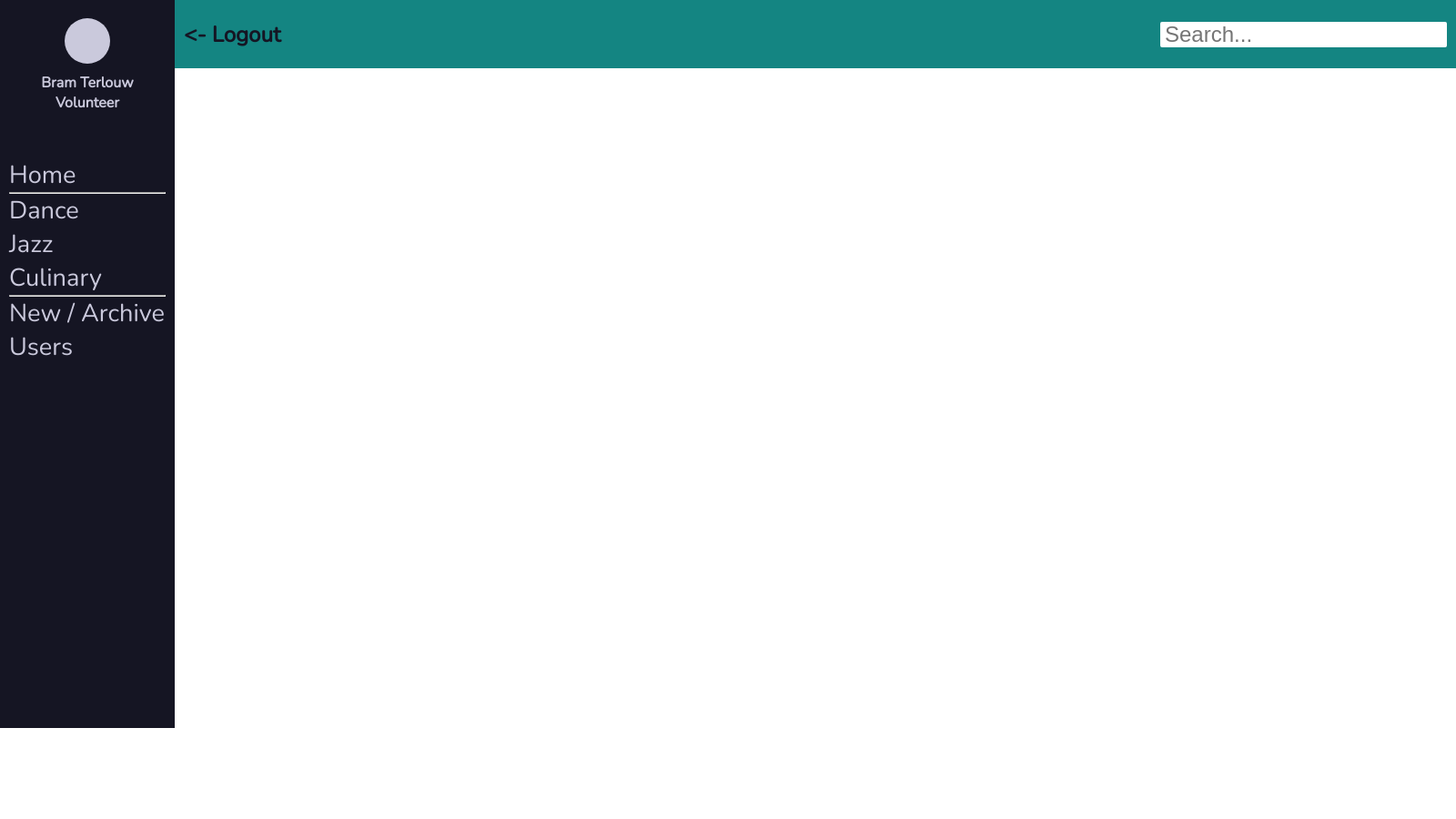
After one commit to BramTerlouw/Project-Haarlem-Festival-2, a PHP site: page /cms in a window 1600 px wide. The commit adds this page. Shown: the whole page at 91% size. Run offline with PHP 8.4, Linux system fonts and the light colour scheme.

Commit message:
added cms dashboard header

```diff
--- /dev/null
+++ b/app/controllers/cmscontroller.php
@@ -0,0 +1,9 @@
+<?php
+require __DIR__ . '/controller.php';
+
+class CmsController extends Controller {
+    public function index() {
+        require __DIR__ . '/../views/cms/index.php';
+    }
+}
+?>
--- a/app/public/css/style.css
+++ b/app/public/css/style.css
@@ -1,9 +1,107 @@
-body {
+* {
     margin: 0px;
     padding: 0px;
     box-sizing: border-box;
 }
 
-.test {
-    color: blue;
+body {
+    overflow: hidden;
 }
+
+/* ## cms nav-bar ## */
+.cms-container {
+    display: flex;
+    min-width: 1600px;
+    max-width: 2560px;
+    margin: 0 auto;
+    font-family: 'Nunito', sans-serif;
+}
+
+.nav-cms {
+    min-width: 12%;
+    height: 900px;
+    background-color: #151523;
+    padding: 0 10px 0 10px;
+    height: 100vh;
+}
+
+.user-logo {
+    width: 50px;
+    height: 50px;
+    background-color: #CAC9DC;
+    border-radius: 50%;
+    margin: 20px auto 10px;
+}
+
+.logged-username, .role {
+    color: #CAC9DC;
+    text-align: center;
+    font-weight: bold;
+}
+
+.cms-side-container {
+    width: 88%;
+    height: 900px;
+}
+
+.cms-header {
+    height: 75px;
+    background-color: #148582;
+    display: flex;
+    align-items: center;
+    justify-content: space-between;
+}
+
+.cms-logout-link {
+    text-decoration: none;
+    color: #151523;
+    font-weight: bold;
+    font-size: 1.5rem;
+    margin: 0 0 0 10px;
+}
+
+.header-searchbar {
+    border: none;
+    font-size: 1.5rem;
+    border-radius: 2px;
+    margin: 0 10px 0 0;
+    padding: 0 0 0 5px;
+}
+
+.cms-main {
+    height: 825px;
+    background-color: white;
+}
+
+.cms-nav-ul {
+    list-style-type: none;
+    margin: 50px 0 0 0;
+}
+
+#no-pointer {
+    cursor: default;
+}
+
+.cms-nav-item, .cms-nav-item-dance a, .cms-nav-item-jazz a, .cms-nav-item-culinary a {
+    color: #CAC9DC;
+    text-decoration: none;
+    font-size: 1.7rem;
+}
+
+.cms-dropdown-content {
+    display: none;
+}
+
+.cms-dropdown-content a{
+    display: block;
+    padding-left: 10px;
+    font-size: 1.5rem;
+}
+
+.cms-nav-item-dance:hover .cms-dropdown-content, .cms-nav-item-jazz:hover .cms-dropdown-content, .cms-nav-item-culinary:hover .cms-dropdown-content {
+    display: block;
+}
+
+.cms-nav-item-dance:hover #no-pointer, .cms-nav-item-jazz:hover #no-pointer, .cms-nav-item-culinary:hover #no-pointer {
+    font-weight: bold;
+}
--- a/app/views/Culinary/index.php
+++ b/app/views/Culinary/index.php
@@ -1,5 +1,5 @@
 <?php
 require __DIR__ . '/../components/head.php';
-require __DIR__ . '/../components/nav.php';
+require __DIR__ . '/../components/nav-website.php';
 ?>
 <h1>Culinary</h1>
--- a/app/views/Dance/index.php
+++ b/app/views/Dance/index.php
@@ -1,5 +1,5 @@
 <?php
 require __DIR__ . '/../components/head.php';
-require __DIR__ . '/../components/nav.php';
+require __DIR__ . '/../components/nav-website.php';
 ?>
 <h1>Dance</h1>
--- a/app/views/Jazz/index.php
+++ b/app/views/Jazz/index.php
@@ -1,5 +1,5 @@
 <?php
 require __DIR__ . '/../components/head.php';
-require __DIR__ . '/../components/nav.php';
+require __DIR__ . '/../components/nav-website.php';
 ?>
 <h1>Jazz</h1>
--- /dev/null
+++ b/app/views/cms/index.php
@@ -0,0 +1,4 @@
+<?php
+require __DIR__ . '/../components/head.php';
+require __DIR__ . '/../components/nav-cms.php';
+?>
--- a/app/views/components/head.php
+++ b/app/views/components/head.php
@@ -4,7 +4,10 @@
     <meta charset="UTF-8">
     <meta http-equiv="X-UA-Compatible" content="IE=edge">
     <meta name="viewport" content="width=device-width, initial-scale=1.0">
-    <link rel="stylesheet" href="/css/style.css">
+    <link rel="stylesheet" type="text/css" href="/css/style.css">
+    <link rel="preconnect" href="https://fonts.googleapis.com">
+    <link rel="preconnect" href="https://fonts.gstatic.com" crossorigin>
+    <link href="https://fonts.googleapis.com/css2?family=Nunito:wght@200&display=swap" rel="stylesheet">
     <title>Haarlem Festival</title>
 </head>
 <body>
--- /dev/null
+++ b/app/views/components/nav-cms.php
@@ -0,0 +1,49 @@
+<div class="cms-container">
+    <div class="nav-cms">
+        <div class="user-logo"></div>
+        <p class="logged-username">Bram Terlouw</p>
+        <p class="role">Volunteer</p>
+        <ul class="cms-nav-ul">
+            <li class="cms-nav-item">Home</li>
+
+            <hr>
+            <li class="cms-nav-item-dance">
+                <a id="no-pointer" href="">Dance</a>
+                <div class="cms-dropdown-content">
+                    <a href="#">- Overview</a>
+                    <a href="#">- Tickets</a>
+                </div>
+            </li>
+
+            <li class="cms-nav-item-jazz">
+                <a id="no-pointer" href="">Jazz</a>
+                <div class="cms-dropdown-content">
+                    <a href="#">- Overview</a>
+                    <a href="#">- Tickets</a>
+                </div>
+            </li>
+
+            <li class="cms-nav-item-culinary">
+                <a id="no-pointer" href="">Culinary</a>
+                <div class="cms-dropdown-content">
+                    <a href="#">- Restaurants</a>
+                    <a href="#">- Reservations</a>
+                </div>
+            </li>
+            <hr>
+
+            <li class="cms-nav-item">New / Archive</li>
+            <li class="cms-nav-item">Users</li>
+        </ul>
+    </div>
+
+    <div class="cms-side-container">
+        <div class="cms-header">
+            <a class="cms-logout-link" href="/"><- Logout</a>
+            <input class="header-searchbar" type="text" placeholder="Search...">
+        </div>
+        <div class="cms-main">
+
+        </div>
+    </div>
+</div>
--- a/app/views/components/nav.php
+++ b/app/views/components/nav-website.php
@@ -5,7 +5,7 @@
         <li><a href="/dance">Dance</a></li>
         <li><a href="/jazz">Jazz</a></li>
         <li><a href="/culinary">Culinary</a></li>
-        <li><a href="">CMS</a></li>
+        <li><a href="/cms">CMS</a></li>
     </ul>
 </nav>
 <hr>
--- a/app/views/home/index.php
+++ b/app/views/home/index.php
@@ -1,8 +1,6 @@
 <?php
 require __DIR__ . '/../components/head.php';
-require __DIR__ . '/../components/nav.php';
+require __DIR__ . '/../components/nav-website.php';
 ?>
-<p class="test">
-    Test
-</p>
+<h1>Home</h1>
 </body>
```
Also changed, not shown: 1 other file.
